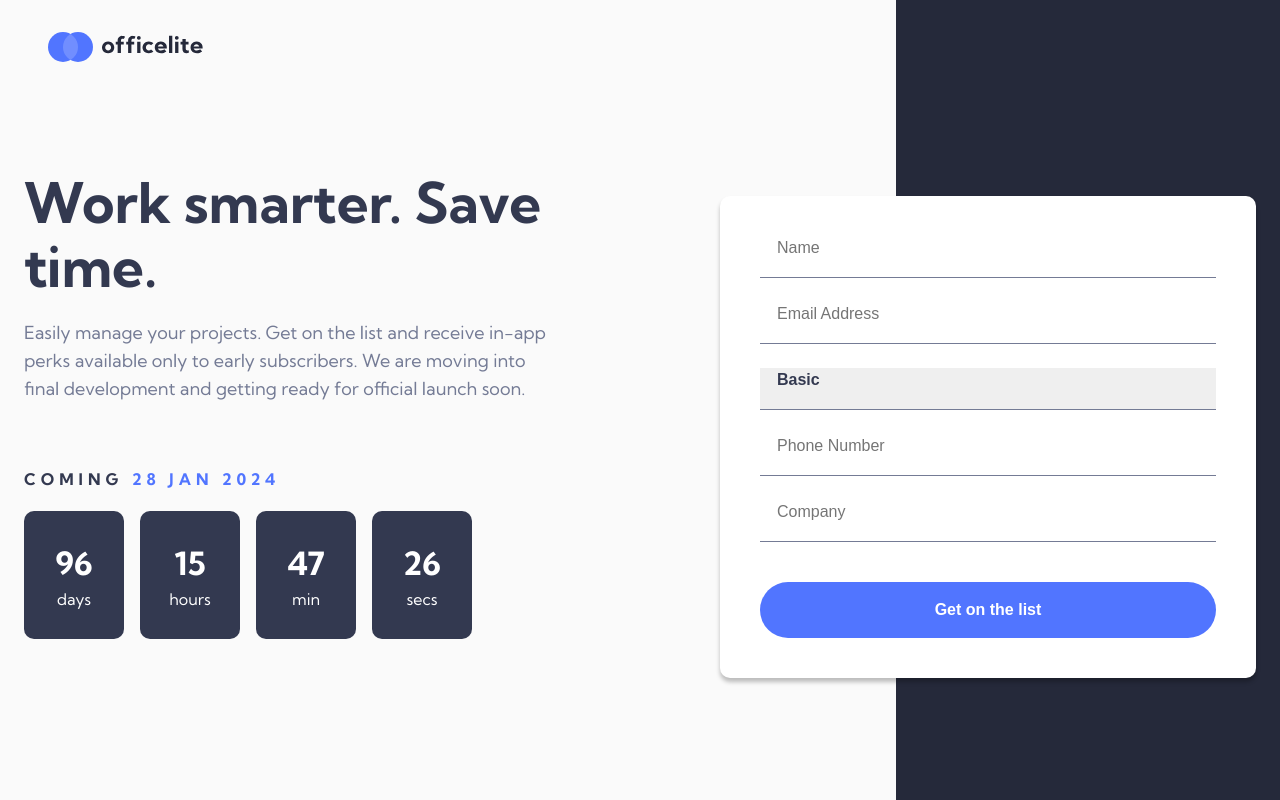
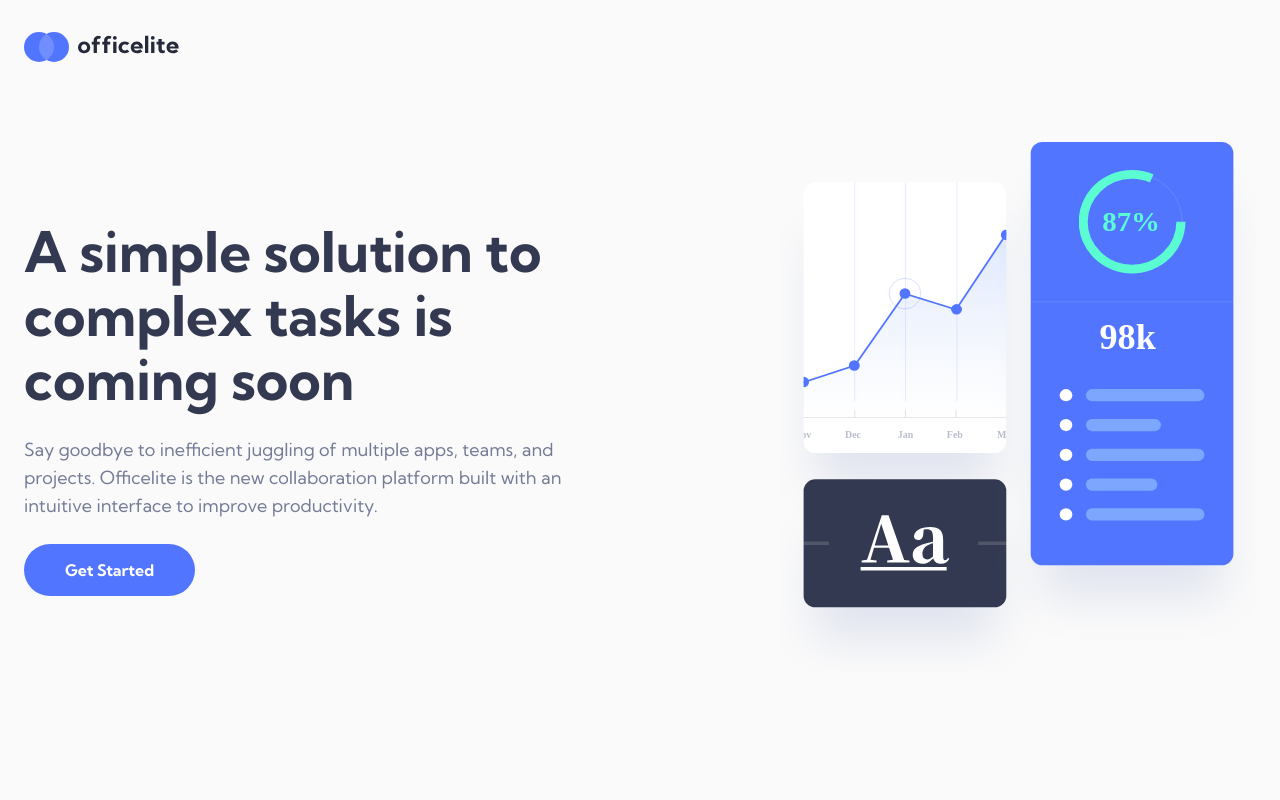
Before and after one commit to MadeByJax/officelite, a React (Vite) app: page / in a window 1280 px wide. Shown: the top 800 px of the page. Built offline with nearby package versions, Linux system fonts and the light colour scheme.

Commit message:
add: react router

```diff
--- a/src/App.jsx
+++ b/src/App.jsx
@@ -1,16 +1,19 @@
-import Header from "./components/Header";
-import Plans from "./components/Plans";
-import Timer from "./components/Timer";
+import React from "react";
+import { BrowserRouter as Router, Route, Routes } from "react-router-dom";
 import Homescreen from "./pages/Homescreen";
 import Signup from "./pages/Signup";
 import "./App.css";
 
 function App() {
   return (
-    <>
-
-      <Signup />
-    </>
+    <Router>
+      <div>
+        <Routes>
+          <Route path="/" element={<Homescreen />} />
+          <Route path="/signup" element={<Signup />} />
+        </Routes>
+      </div>
+    </Router>
   );
 }
 
```
